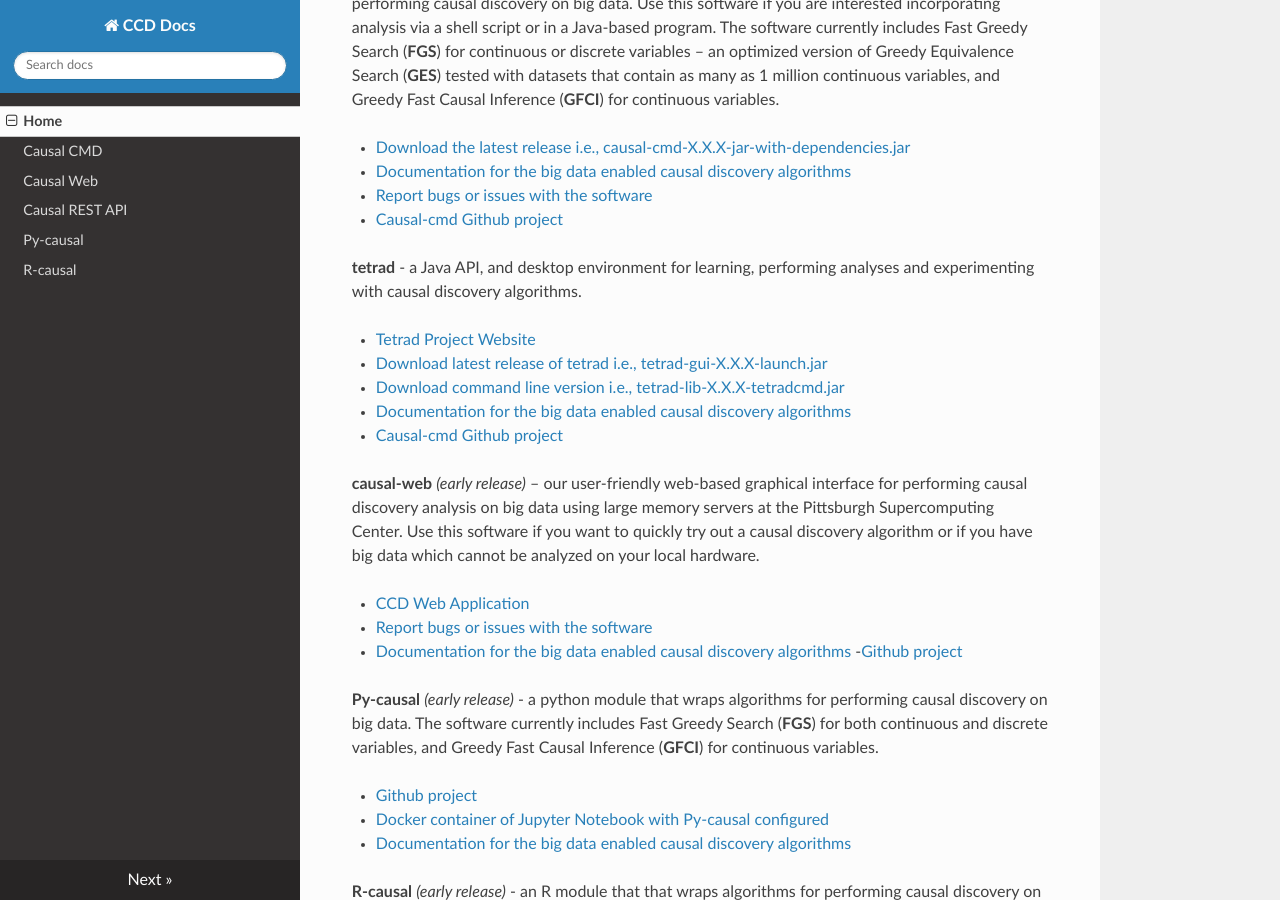
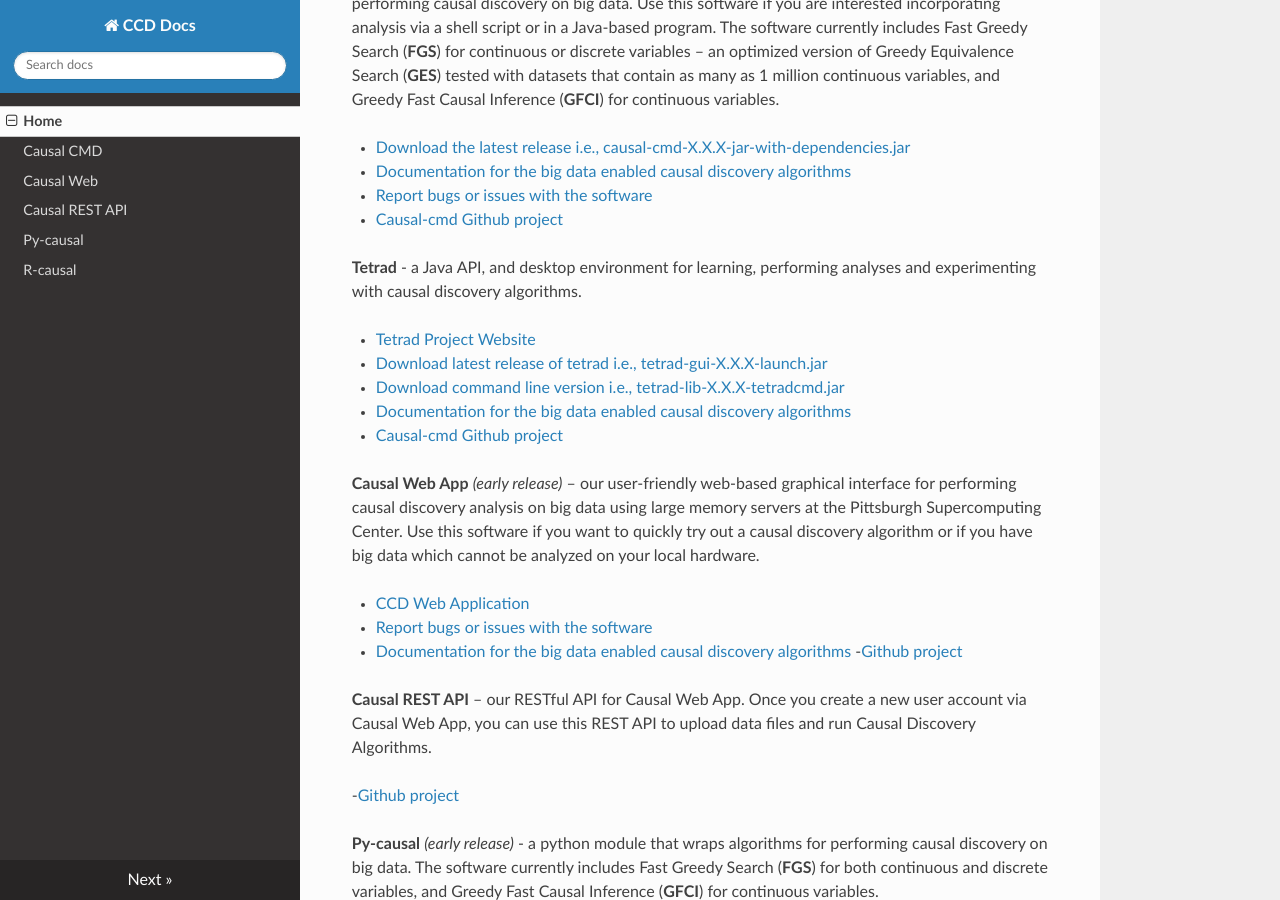
Before and after one commit to bd2kccd/bd2kccd.github.io, an MkDocs documentation site: the page built from docs_src/index.md, in a window 1280 px wide and 900 px high, scrolled down 192 px. Built offline with MkDocs 1.6.1, drawn with Linux system fonts in a browser that asks for light colours; nearby versions of some CDN libraries; old or Windows-style settings are respelled for this version of MkDocs.

Commit message:
Added causal REST api in index page and regenerated static pages

```diff
--- a/docs_src/index.md
+++ b/docs_src/index.md
@@ -7,7 +7,7 @@
 - [Report bugs or issues with the software](https://tracker.dbmi.pitt.edu/projects/ccd/issues/new)
 - [Causal-cmd Github project](https://github.com/cmu-phil/tetrad)
 
-**tetrad** - a Java API, and desktop environment for learning, performing analyses and experimenting with causal discovery algorithms.
+**Tetrad** - a Java API, and desktop environment for learning, performing analyses and experimenting with causal discovery algorithms.
 
 - [Tetrad Project Website](http://www.phil.cmu.edu/tetrad/)
 - [Download latest release of tetrad i.e., tetrad-gui-X.X.X-launch.jar](https://ccd3.vm.bridges.psc.edu/nexus/content/repositories/releases/edu/cmu/tetrad-gui/)
@@ -15,12 +15,16 @@
 - [Documentation for the big data enabled causal discovery algorithms](http://www.ccd.pitt.edu/wiki/index.php?title=Algorithm_Documentation)
 - [Causal-cmd Github project](https://github.com/cmu-phil/tetrad)
 
-**causal-web** *(early release)* – our user-friendly web-based graphical interface for performing causal discovery analysis on big data using large memory servers at the Pittsburgh Supercomputing Center. Use this software if you want to quickly try out a causal discovery algorithm or if you have big data which cannot be analyzed on your local hardware.
+**Causal Web App** *(early release)* – our user-friendly web-based graphical interface for performing causal discovery analysis on big data using large memory servers at the Pittsburgh Supercomputing Center. Use this software if you want to quickly try out a causal discovery algorithm or if you have big data which cannot be analyzed on your local hardware.
 
 - [CCD Web Application](https://ccd2.vm.bridges.psc.edu/ccd/login)
 - [Report bugs or issues with the software](https://tracker.dbmi.pitt.edu/projects/ccd/issues/new)
 - [Documentation for the big data enabled causal discovery algorithms](http://www.ccd.pitt.edu/wiki/index.php?title=Algorithm_Documentation)
 -[Github project](https://github.com/bd2kccd/ccd-web)
+
+**Causal REST API** – our RESTful API for Causal Web App. Once you create a new user account via Causal Web App, you can use this REST API to upload data files and run Causal Discovery Algorithms.
+
+-[Github project](https://github.com/bd2kccd/causal-rest-api)
 
 **Py-causal** *(early release)* - a python module that wraps algorithms for performing causal discovery on big data. The software currently includes Fast Greedy Search (**FGS**) for both continuous and discrete variables, and Greedy Fast Causal Inference (**GFCI**) for continuous variables.
 
```
Also changed, not shown: docs/index.html (+5 -3 lines), docs/mkdocs/search_index.json.
